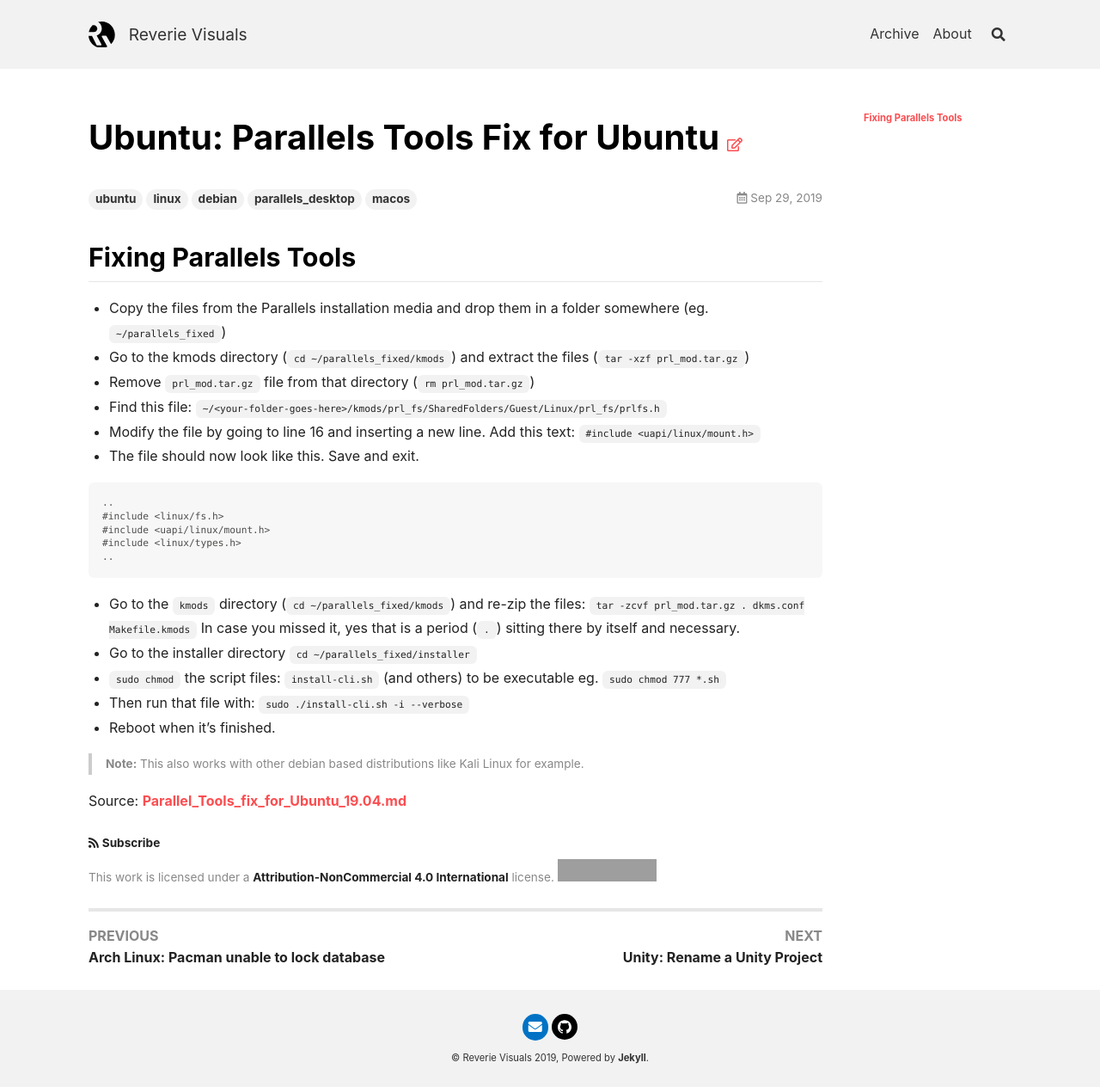
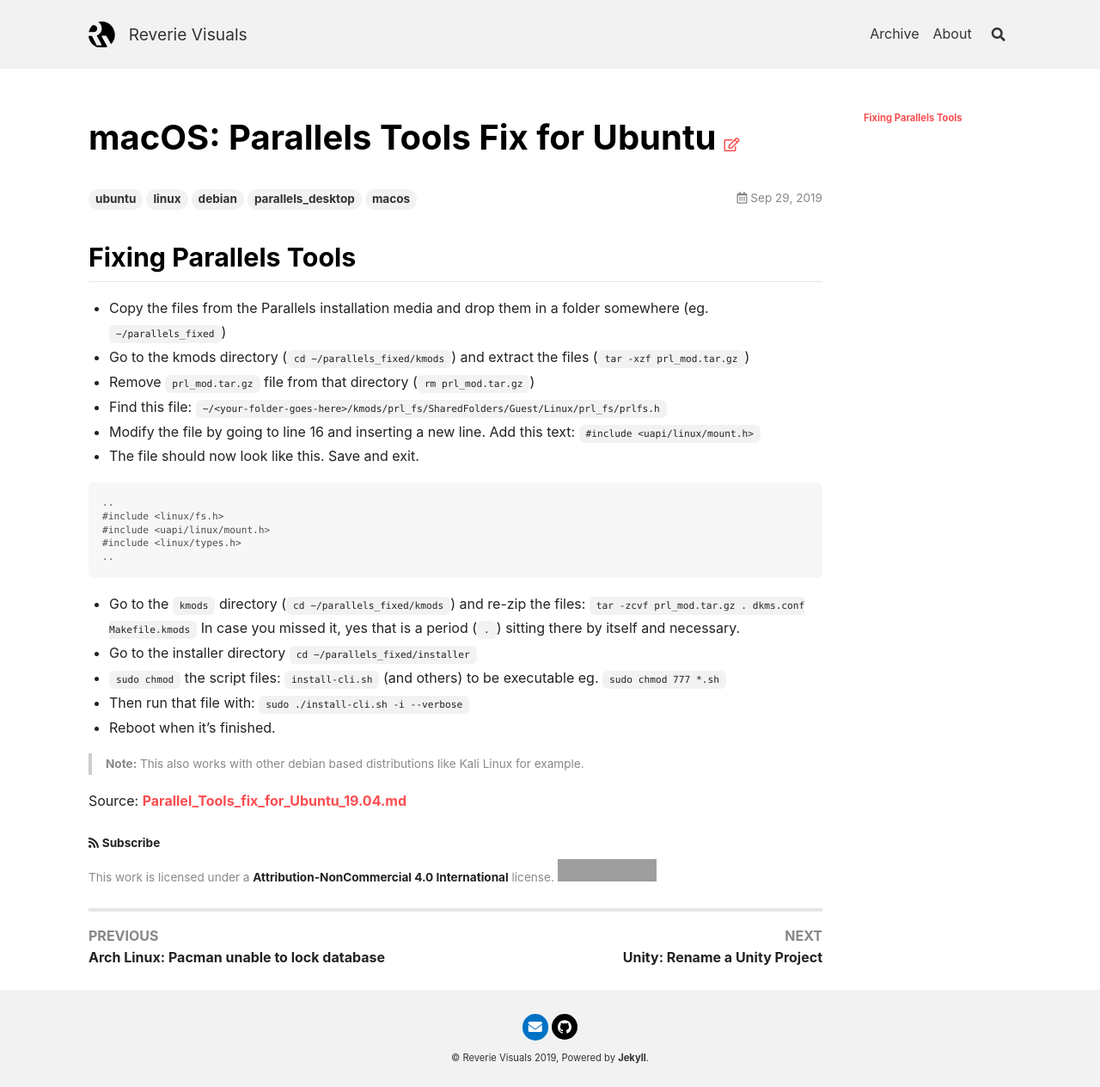
Before and after one commit to xcession/xcession.github.io, a Jekyll site: the page built from _posts/2019-09-29-parallels-tools-fix-for-ubuntu.md, in a window 1280 px wide. Shown: the whole page at 86% size. Built offline with Jekyll 4.4.1, drawn with Linux system fonts in a browser that asks for light colours; nearby versions of some CDN libraries; grey boxes are pictures that could not be loaded.

Commit message:
Update article title and date/time

```diff
--- a/_posts/2019-09-29-parallels-tools-fix-for-ubuntu.md
+++ b/_posts/2019-09-29-parallels-tools-fix-for-ubuntu.md
@@ -1,7 +1,7 @@
 ---
 layout: article
-title:  "Ubuntu: Parallels Tools Fix for Ubuntu"
-date:   2019-09-29 02:46 +0700
+title:  "macOS: Parallels Tools Fix for Ubuntu"
+date:   2019-09-29 18:26:49 +0700
 tags: ubuntu linux debian parallels_desktop macos
 ---
 
```
